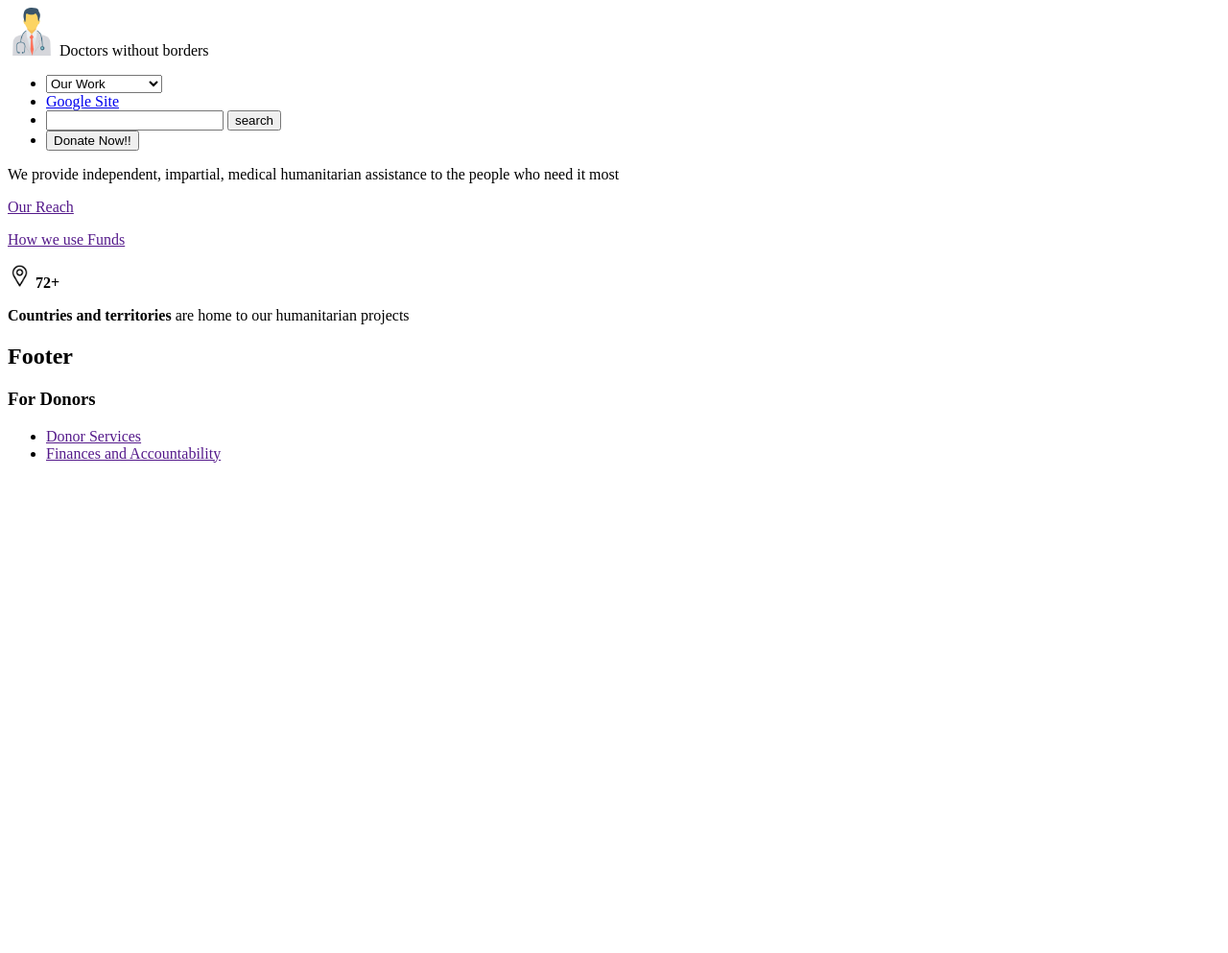
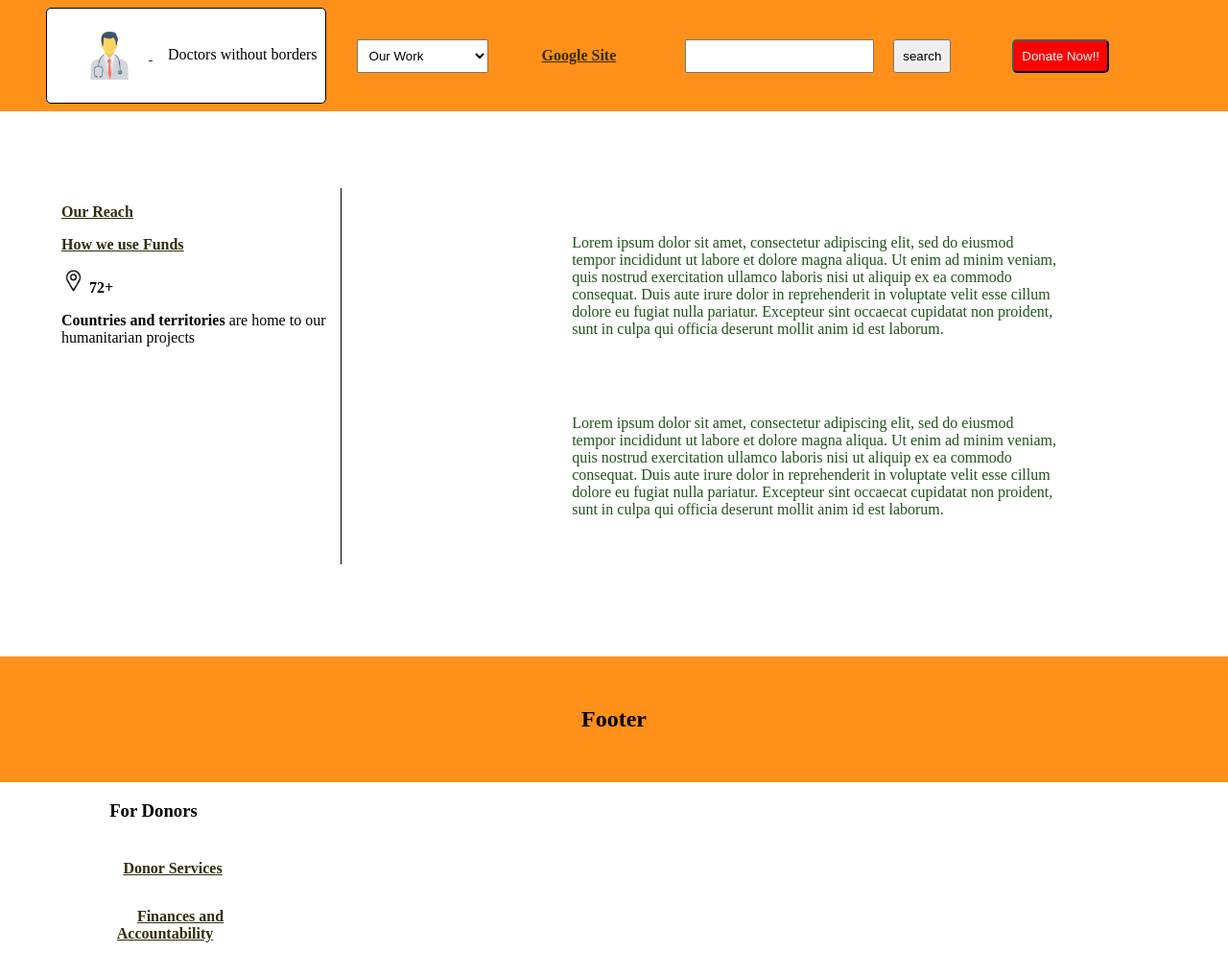
Before and after one commit to vstarr01/HTML-Demo, a plain HTML site: page index.html in a window 1280 px wide. Shown: the top 993 px of the page at 96% size. Before the commit the page ends 800 px from the top, so only its background shows below. Drawn offline with Linux system fonts and the light colour scheme; a web font is replaced by a local one.

Commit message:
Updated styling

```diff
--- a/index.html
+++ b/index.html
@@ -10,13 +10,15 @@
 
 <body>
 
-  <header>
-    <div>
+  <header id="mainHeader">
+    <nav id="mainNav">
+      <ul id="mainNavUL">
+        <div id="brand">
+          <a href="">
              <img src="images/doctor-img.png" width="50" height="50" alt="logo">
+          </a>
           Doctors without borders
         </div>
-    <nav>
-      <ul>
         <li>
           <!-- <label for="ourWork">
             Our Work
@@ -48,7 +50,7 @@
           </form>
         </li>
         <li>
-          <button>
+          <button id="donateNowButton">
             Donate Now!!
           </button>
         </li>
@@ -57,12 +59,7 @@
     <div id="banner"></div>
   </header>
 
-  <main>
-    <article>
-      We provide independent, impartial, medical humanitarian assistance to the people who need it most
-    </article>
-  </main>
-
+  <div id="divForMainContent">
     <aside>
       <!-- add content here -->
       <article>
@@ -91,6 +88,19 @@
         </p>
       </article>
     </aside>
+    <main>
+      <article>
+        <p class="paragraph-main-content">
+          Lorem ipsum dolor sit amet, consectetur adipiscing elit, sed do eiusmod tempor incididunt ut labore et dolore magna aliqua. Ut enim ad minim veniam, quis nostrud exercitation ullamco laboris nisi ut aliquip ex ea commodo consequat. Duis aute irure dolor in reprehenderit in voluptate velit esse cillum dolore eu fugiat nulla pariatur. Excepteur sint occaecat cupidatat non proident, sunt in culpa qui officia deserunt mollit anim id est laborum.
+        </p>
+        <p class="paragraph-main-content">
+          Lorem ipsum dolor sit amet, consectetur adipiscing elit, sed do eiusmod tempor incididunt ut labore et dolore magna aliqua. Ut enim ad minim veniam, quis nostrud exercitation ullamco laboris nisi ut aliquip ex ea commodo consequat. Duis aute irure dolor in reprehenderit in voluptate velit esse cillum dolore eu fugiat nulla pariatur. Excepteur sint occaecat cupidatat non proident, sunt in culpa qui officia deserunt mollit anim id est laborum.
+        </p>
+      </article>
+    </main>
+
+  </div>
+
 
   <footer>
     <header>
@@ -98,12 +108,22 @@
         Footer
       </h2>
     </header>
+    <div class="footerDiv">
+      <nav id="firstFooterNav">
         <h3>
           For Donors
         </h3>
-    <div>
-      <nav>
         <ul>
+          <li>
+            <a href="">
+              Donor Services
+            </a>
+          </li>
+          <li>
+            <a href="">
+              Finances and Accountability
+            </a>
+          </li>
           <li>
             <a href="">
               Donor Services
--- a/style.css
+++ b/style.css
@@ -13,11 +13,108 @@
 }
 
 
-html {
+html,body{
   height: 100%;
   width: 100%;
+  padding:0;
+  margin:0;
 }
 
 body{
   font-family: DM Serif Text;
 }
+
+#mainHeader{
+  background-color: rgb(255,144,25);
+  margin:0;
+}
+
+nav ul *{
+  padding:.5rem;
+  margin:.5rem;
+}
+
+#brand{
+  background-color: white;
+  border:solid 1px black;
+  border-radius: 5px;
+}
+
+#brand *
+{
+  vertical-align: middle;
+}
+
+#mainNav ul{
+  display: flex;
+  align-items: center;
+  justify-content: start;
+  flex-wrap: wrap;
+  margin-top:0;
+}
+
+nav ul{
+  list-style: none;
+}
+
+
+#donateNowButton{
+  background-color: red;
+  color:white;
+  border-radius: 5px;
+}
+
+#divForMainContent{
+  display:flex;
+}
+
+#divForMainContent main{
+  width:75%;
+  border-radius: 5px;
+  padding:2rem;
+  margin-left:4rem;
+  margin-right:4rem;
+}
+
+.paragraph-main-content{
+  margin:5rem;
+  color:#1e5418;
+}
+
+footer{
+  margin:2rem auto;
+  text-align: center;
+}
+
+footer nav ul{
+  margin:2rem;
+}
+
+footer nav ul li{
+  margin: 1rem auto;
+}
+
+footer{
+  padding-bottom:1rem;
+}
+
+aside{
+  margin:4rem;
+  border-right:solid 1px black;
+}
+
+footer header{
+  background-color: rgb(255,144,25);
+  padding:2rem;
+}
+
+#firstFooterNav{
+  width:25%;
+}
+
+a{
+  color:#332d0a;
+  font-weight:900;
+}
+/*margin:1rem;*
+}
```
Lines whose indentation alone changed are shown as unchanged.
